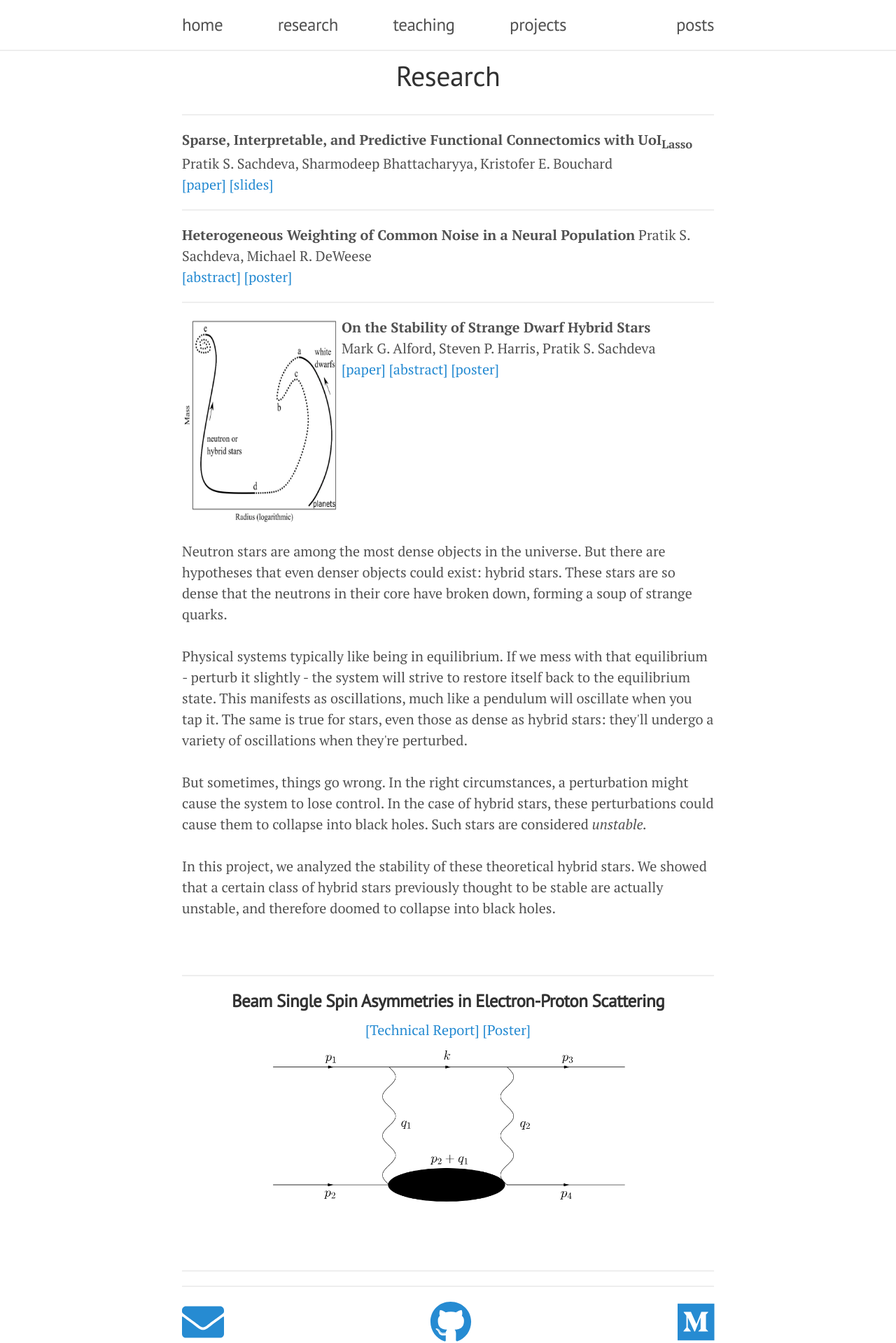
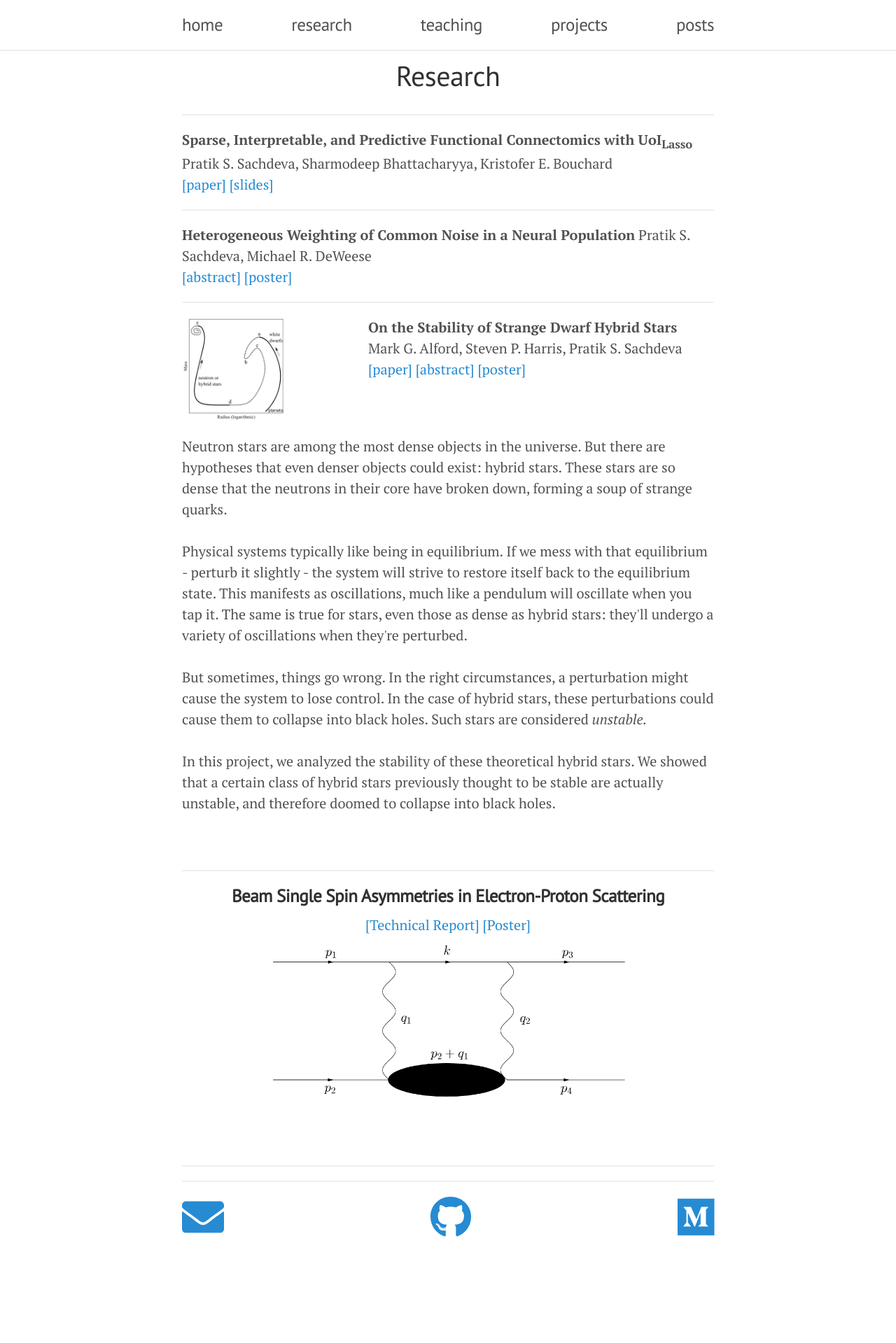
Before and after one commit to pssachdeva/pssachdeva.github.io, a Jekyll site: the page built from research.html, in a window 1280 px wide. Shown: the whole page at 70% size. Built offline with Jekyll 4.4.1, drawn with Linux system fonts in a browser that asks for light colours; nearby versions of some CDN libraries; after the commit the page ends 1769 px from its top, so only the background shows below that.

Commit message:
adjustment of pic size

```diff
--- a/_layouts/default.html
+++ b/_layouts/default.html
@@ -11,7 +11,7 @@
                         <li><a href="/" title="Home">home</a></li>
                         <li><a href="/research.html">research</a></li>
                         <li><a href="/teaching.html">teaching</a></li>
-                        <li><a href="/projects.html">projects</li>
+                        <li><a href="/projects.html">projects</a></li>
                         <li><a href="/posts.html">posts</a></li>
                 </h3>
             </div>
--- a/public/css/text.css
+++ b/public/css/text.css
@@ -20,7 +20,7 @@
 .researchpic {
     justify-content: center;
     text-align: center;
-    flex: 30%;
+    flex: 35%;
 }
 
 .page-title {
@@ -40,5 +40,5 @@
 }
 
 .researchtext {
-  flex: 70%;
+  flex: 65%;
 }
--- a/research.html
+++ b/research.html
@@ -23,7 +23,7 @@ title: Research
     <hr>
     <div class="researchrow">
         <div class="researchpic">
-            <img src="/pics/mr_plot.png" style="height: 300px;">
+            <img src="/pics/mr_plot.png" style="height: 150px;">
         </div>
         <div class="researchtext">
             <b>On the Stability of Strange Dwarf Hybrid Stars</b> <br>
```
